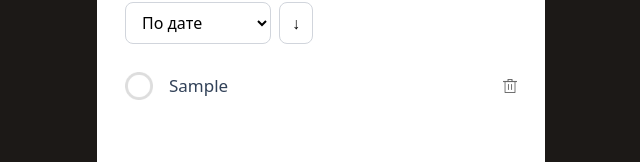
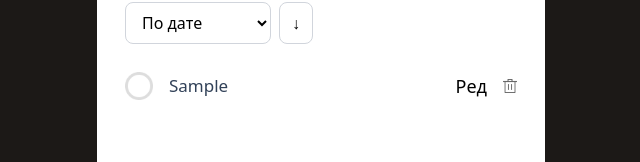
Before and after one commit to breadblead/ToDo-App, a React (Vite) app: page / in a window 1280 px wide. Both pictures are taken after typing "Sample" into the empty fields and a click on the button "Добавить +". Shown: the part 489-651 px from the top of the page, without its empty margins (319-959 px from the left). Built offline with nearby package versions, Linux system fonts and the light colour scheme.

Commit message:
feat: add edit todo form

```diff
--- a/src/components/Todo.jsx
+++ b/src/components/Todo.jsx
@@ -9,6 +9,8 @@ const [filter, setFilter] = useState('all');
 const [searchQuery, setSearchQuery] = useState('');
 const [sortBy, setSortBy] = useState('date');
 const [sortDirection, setSortDirection] = useState('desc');
+const [editingId, setEditingId] = useState(null);
+const [editText, setEditText] = useState('');
 
 const inputRef = useRef();
 
@@ -42,10 +44,29 @@ setTodoList((prevTodos)=>{
            return {...todo, isComplete: !todo.isComplete}
         }
         return todo;
-    })
-})
+    });
+});
+};
 
-}
+const startEditing = (id, currentText) => {
+  setEditingId(id);
+  setEditText(currentText);
+};
+const updateTodo = (id, newText) => {
+  if (newText.trim() === '') return;
+
+  setTodoList((prevTodos) =>
+    prevTodos.map((todo) =>
+    todo.id === id ? { ...todo, text: newText} : todo)
+  );
+  setEditingId(null);
+  setEditText('');
+};
+const cancelEdit = () => {
+  setEditingId(null);
+  setEditText('');
+};
+
 let processedTodos = todoList.filter((todo) =>{
   if (filter === 'active') return !todo.isComplete;
   if (filter === 'completed') return todo.isComplete;
@@ -134,7 +155,7 @@ useEffect(()=>{
       <div className='flex items-center gap-2 my-4'>
         <select value={sortBy}
         onChange={(e) => setSortBy(e.target.value)}
-        className='px-3 py-2 border border-gray-300 rounded-lg focus:outline-none focus:b order-orange-600'>
+        className='px-3 py-2 border border-gray-300 rounded-lg focus:outline-none focus:border-orange-600'>
         <option value="date">По дате</option>
         <option value="text">По алфавиту</option>
         <option value="status">По статусу</option>
@@ -152,7 +173,19 @@ useEffect(()=>{
       <div>
 
         {sortedTodos.map((item, index)=>{
-          return <TodoItems key={index} text={item.text} id={item.id} isComplete={item.isComplete} deleteTodo={deleteTodo} toggle={toggle}/>
+          return <TodoItems
+          key={index}
+          text={item.text}
+          id={item.id}
+          isComplete={item.isComplete}
+          deleteTodo={deleteTodo}
+          toggle={toggle}
+          editingId={editingId}
+          startEditing={startEditing}
+          editText={editText}
+          setEditText={setEditText}
+          updateTodo={updateTodo}
+          cancelEdit={cancelEdit} />
          })}
 
       </div>
@@ -160,5 +193,4 @@ useEffect(()=>{
     </div>
   )
 }
-
 export default Todo
--- a/src/components/TodoItems.jsx
+++ b/src/components/TodoItems.jsx
@@ -4,7 +4,37 @@ import not_tick from '../assets/not_tick.png'
 import delete_icon from '../assets/delete.png'
 
 
-const TodoItems = ({text, id, isComplete, deleteTodo, toggle}) => {
+const TodoItems = ({text, id, isComplete, deleteTodo, toggle, editingId, startEditing, editText, setEditText, updateTodo, cancelEdit}) => {
+
+  if (editingId === id) {
+    return (
+      <div className='flex items-center my-3 gap-2'>
+        <input type="text"
+        value={editText}
+        onChange={(e) => setEditText(e.target.value)}
+        className='flex-1 px-3 py-2 border border-gray-300 rounded-lg focus:outline-none focus:border-orange-600'
+        autoFocus
+        onKeyDown={(e) =>{
+          if (e.key === 'Enter') updateTodo(id, editText);
+        if (e.key === 'Escape') cancelEdit();
+        }}
+        />
+        <button
+        onClick={() => updateTodo(id, editText)}
+        className='px-4 py-2 bg-green-600 text-white rounded-lg hover:bg-green-700'
+        >
+          Сохранить
+        </button>
+        <button
+        onClick={cancelEdit}
+        className='px-4 py-2 bg-gray-400 text-white  rounded-lg hover:bg-gray-500'
+        >
+          Отмена
+        </button>
+      </div>
+    );
+  }
+
   return (
     <div className='flex items-center my-3 gap-2'>
 
@@ -13,6 +43,14 @@ const TodoItems = ({text, id, isComplete, deleteTodo, toggle}) => {
       <p className='text-slate-700 ml-4 text-[17px]'>{text}</p>
     </div>
 
+    <button
+    onClick={() => startEditing(id, text)}
+    className='px-2 text-lg hover:text-orange-600'
+    title='Редактировать'
+    >
+     Ред
+    </button>
+
     <img onClick={()=>{deleteTodo(id)}} src={delete_icon} alt="" className='w-3.5 cursor-pointer'/>
 
     </div>
```
